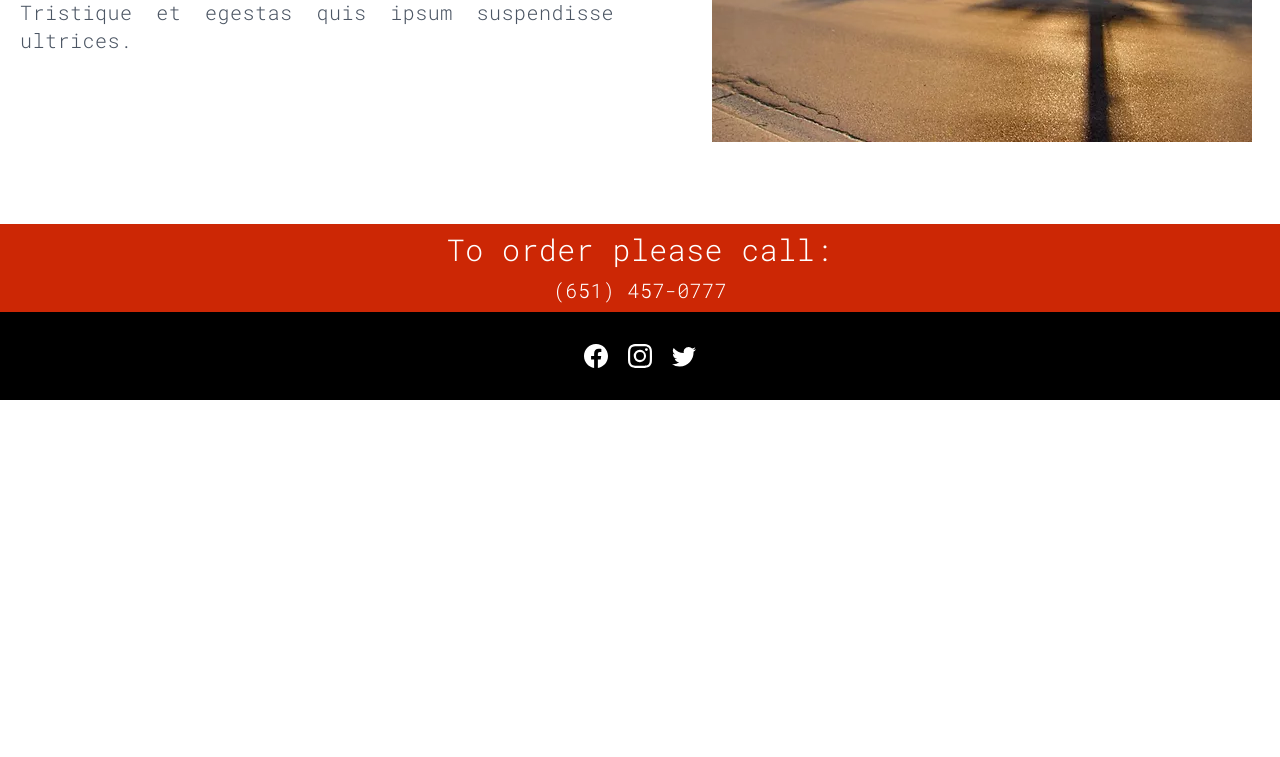
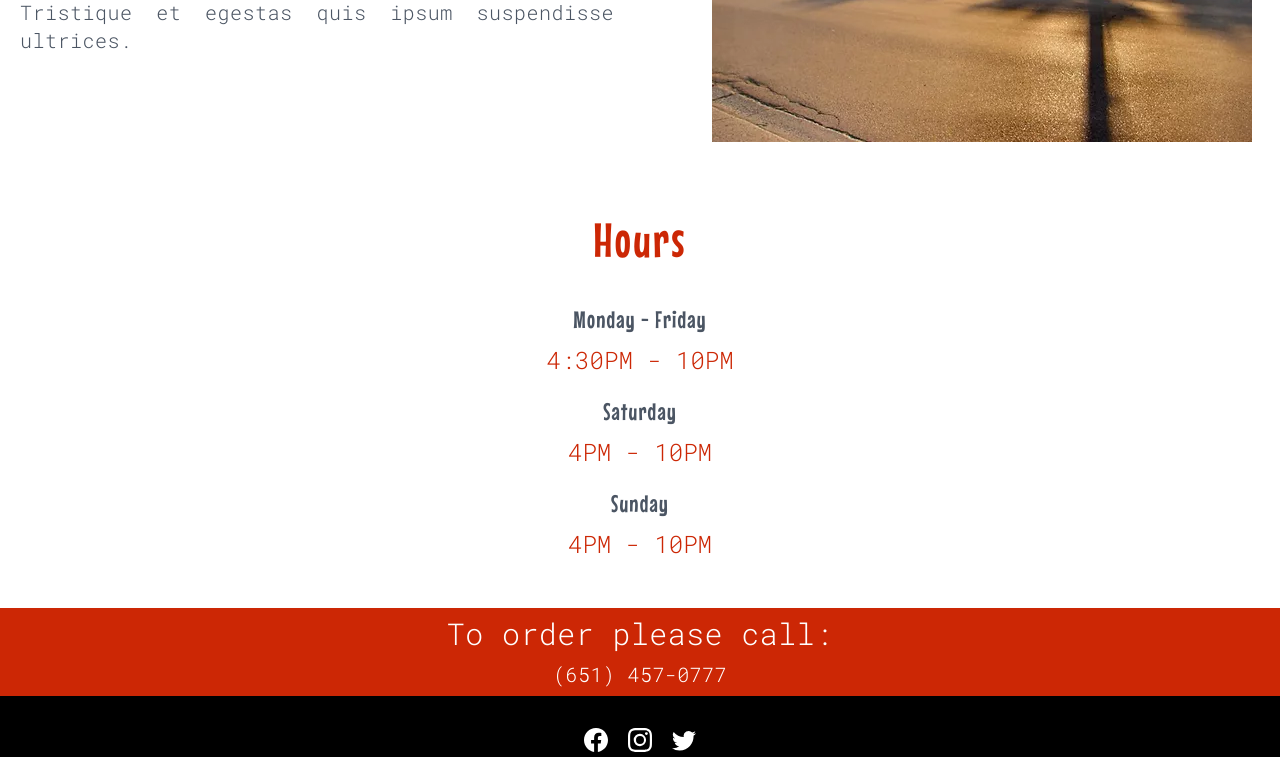
Before and after one commit to latz09/pizza-shop, a Next.js app: page / in a window 1280 px wide. Shown: the part 1063-1820 px from the top of the page. Before the commit the page ends 1463 px from the top, so only its background shows below. Built offline with nearby package versions, Linux system fonts and the light colour scheme.

Commit message:
added hours

```diff
--- a/components/homepage/HoursLocation.js
+++ b/components/homepage/HoursLocation.js
@@ -4,21 +4,21 @@ const HoursLocation = () => {
 	return (
 		<>
 			{' '}
-			<div className='text-center'>
+			<div className='text-center my-8'>
 				<MenuHeading title={'Hours'} />
 			</div>
-			<div className='grid gap-1  md:gap-3 items-center justify-items-center text-xl md:text-2xl'>
-				<div className='grid justify-items-center'>
-					<span className='text-gray-800 font-semibold'>Monday - Friday</span>
-					<span className='text-pizzaRed-600'>4:30PM - 10PM</span>
+			<div className='grid gap-1  md:gap-5 items-center justify-items-center text-xl md:text-2xl'>
+				<div className='grid justify-items-center gap-2'>
+					<span className='text-gray-600 font-logo tracking-wider '>Monday - Friday</span>
+					<span className='text-pizzaRed-400'>4:30PM - 10PM</span>
 				</div>
-				<div className='grid justify-items-center'>
-					<span className='text-gray-800 font-semibold'>Saturday</span>
-					<span className='text-pizzaRed-600'>4PM - 10PM</span>
+				<div className='grid justify-items-center gap-2'>
+					<span className='text-gray-600 font-logo tracking-wider '>Saturday</span>
+					<span className='text-pizzaRed-400'>4PM - 10PM</span>
 				</div>
-				<div className='grid justify-items-center'>
-					<span className='text-gray-800 font-semibold'>Sunday</span>
-					<span className='text-pizzaRed-600'>4PM - 10PM</span>
+				<div className='grid justify-items-center gap-2'>
+					<span className='text-gray-600 font-logo tracking-wider '>Sunday</span>
+					<span className='text-pizzaRed-400'>4PM - 10PM</span>
 				</div>
 			</div>
 		</>
--- a/pages/index.js
+++ b/pages/index.js
@@ -12,6 +12,9 @@ const Home = () => {
 			</div>
 			<div>
 				<About />
+			</div>
+			<div className="">
+				<HoursLocation />
 			</div>
 
 		</div>
--- a/pages/location.js
+++ /dev/null
@@ -1,5 +0,0 @@
-const LocationPage = () => {
-    return ( <div>Location and hours page</div> );
-}
-
-export default LocationPage;
--- a/styles/globals.css
+++ b/styles/globals.css
@@ -19,7 +19,7 @@
 		@apply scale-110 md:scale-125 border-pizzaRed-300 bg-pizzaRed-400 text-white transition duration-1000 md:font-normal font-bold
 	}
 	.menu-section-heading {
-		@apply text-pizzaRed-600 tracking-wider text-4xl sm:text-5xl sm:p-2
+		@apply text-pizzaRed-500 tracking-wider text-4xl sm:text-5xl sm:p-2
 	}
 	.card {
 		@apply bg-gray-50 py-4
```
